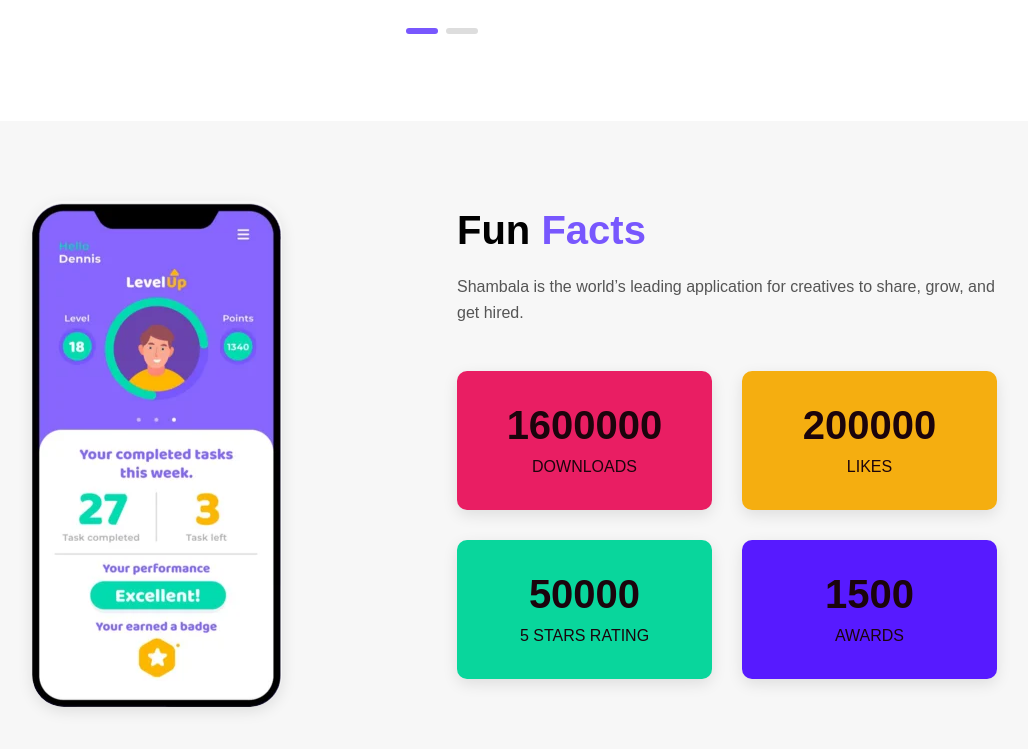
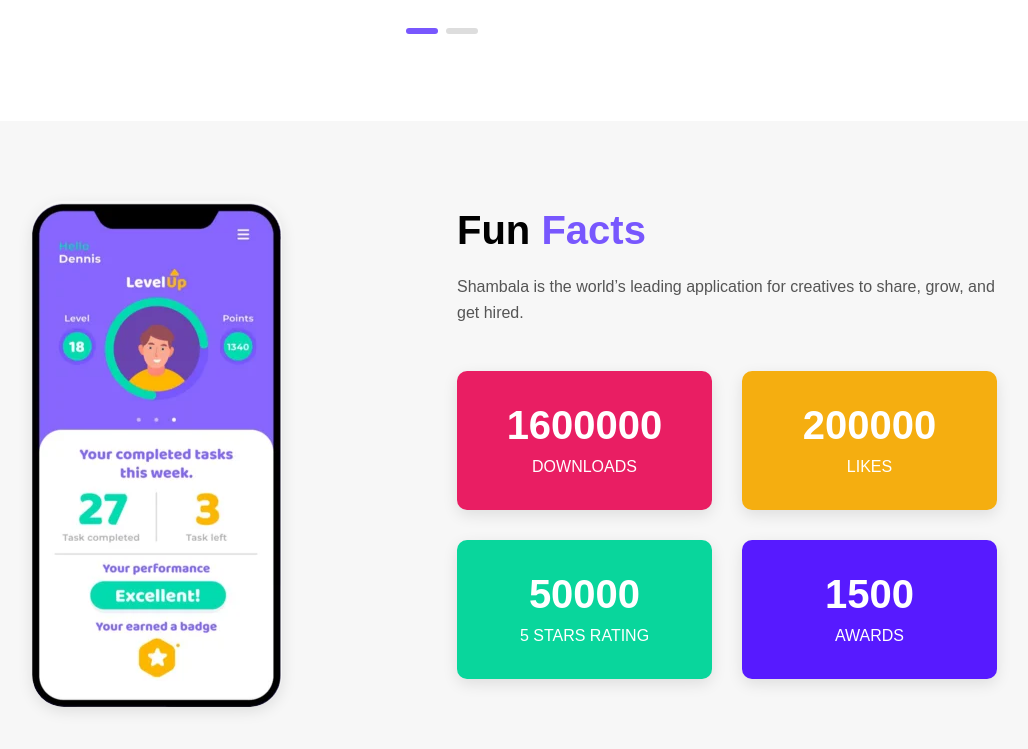
Before and after one commit to SeikuDev/Shambala, a plain HTML site: page index.html in a window 1280 px wide. Shown: the part 1290-2039 px from the top of the page, without its empty margins (198-1226 px from the left). Drawn offline with Linux system fonts and the light colour scheme.

Commit message:
Update style.css

```diff
--- a/css/style.css
+++ b/css/style.css
@@ -541,13 +541,13 @@ ul {
 .fun-fact-item h3 {
     font-size  : 40px;
     font-weight: 700;
-    color      : #1b040c;
+    color      : var(--black-000);
     margin     : 0 0 5px;
 }
 
 .fun-fact-item span {
     display       : block;
-    color         : #1b040c;
+    color         : var(--black-000);
     margin        : 0;
     font-size     : 16px;
     font-weight   : 300;
```
